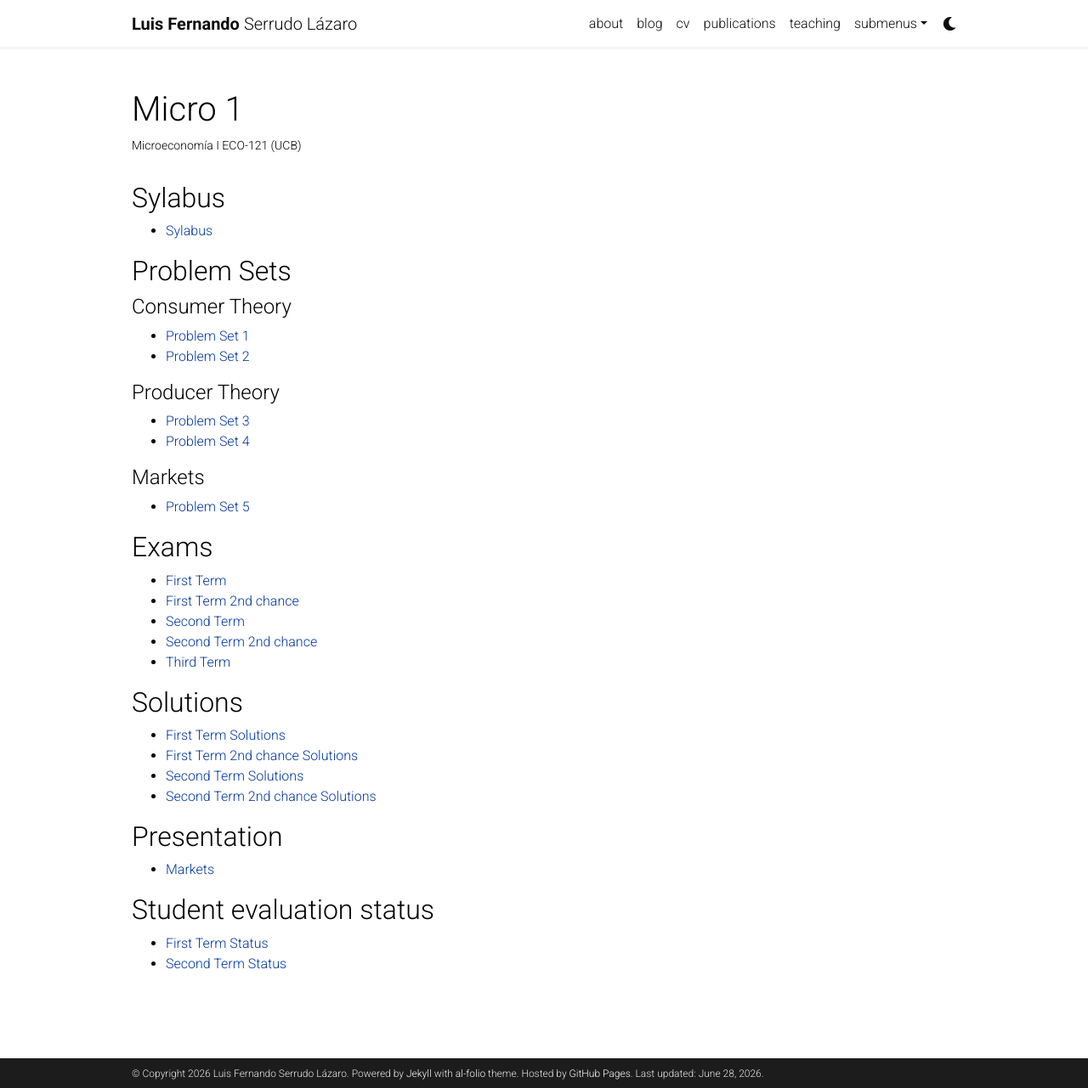
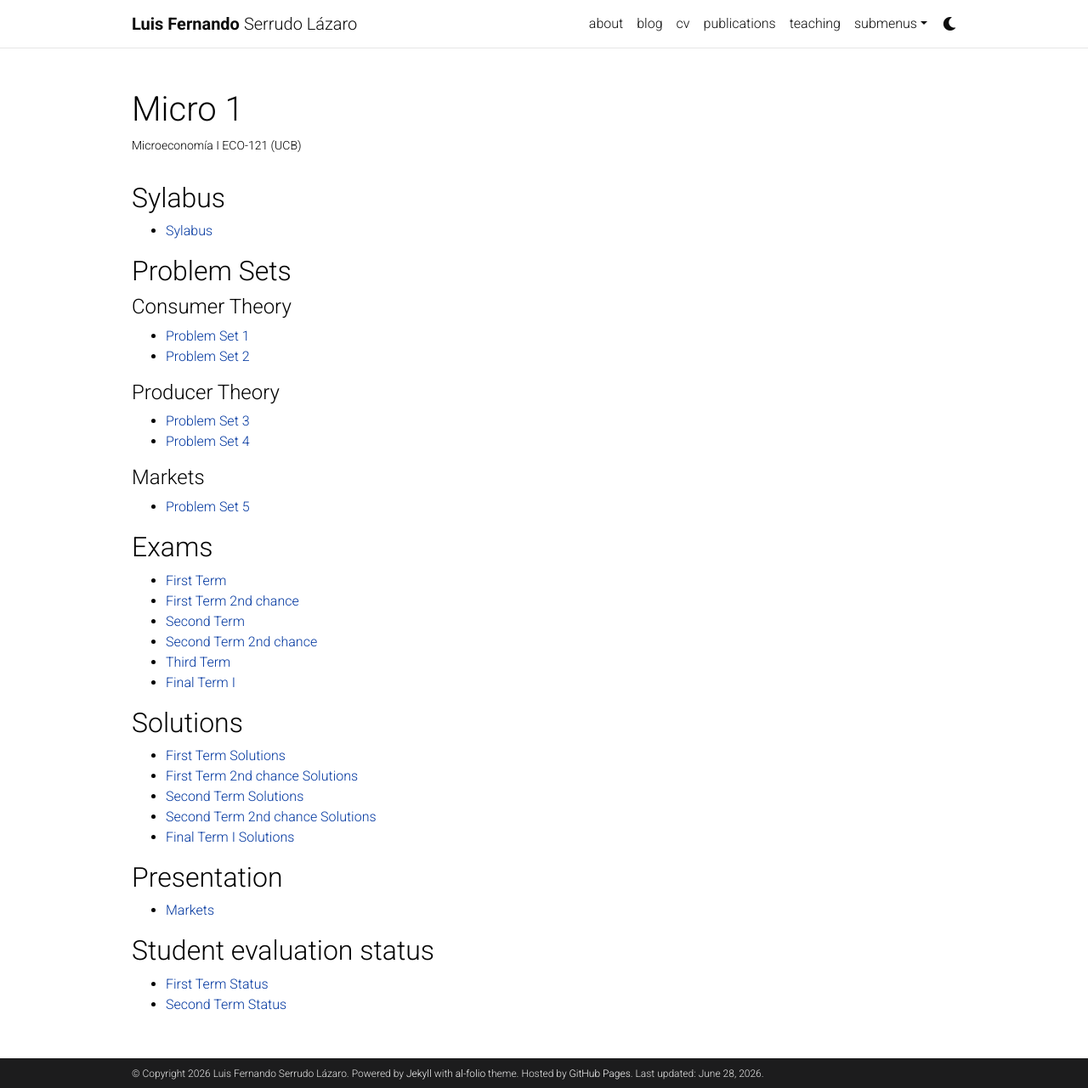
Before and after one commit to lserrudo/lserrudo.github.io, a Jekyll site: the page built from _projects/Microeconomics1.md, in a window 1280 px wide and 1281 px high. Shown: the whole window at 85% size. Built offline with Jekyll 4.4.1, drawn with Linux system fonts in a browser that asks for light colours; comment, search, counter and statistics services are not loaded; a style sheet for code colours, icons or effects is not loaded.

Commit message:
Update Microeconomics1.md

```diff
--- a/_projects/Microeconomics1.md
+++ b/_projects/Microeconomics1.md
@@ -28,12 +28,14 @@ category: teaching
 - [Second Term](/assets/pdf/ExamII.pdf)
 - [Second Term 2nd chance](/assets/pdf/ExamII_rec.pdf)
 - [Third Term](/assets/pdf/ExamIII.pdf)
+- [Final Term I](/assets/pdf/Exam_F1.pdf)
 
 ## Solutions
 - [First Term Solutions](/assets/pdf/ExamI_Sol.pdf)
 - [First Term 2nd chance Solutions](/assets/pdf/ExamI_rec_sol.pdf)
 - [Second Term Solutions](/assets/pdf/ExamII_Sol.pdf)
 - [Second Term 2nd chance Solutions](/assets/pdf/ExamII_rec_sol.pdf)
+- [Final Term I Solutions](/assets/pdf/Exam_F1_Sol.pdf)
 
 ## Presentation
 - [Markets](/assets/pdf/Markets.pdf)
```
